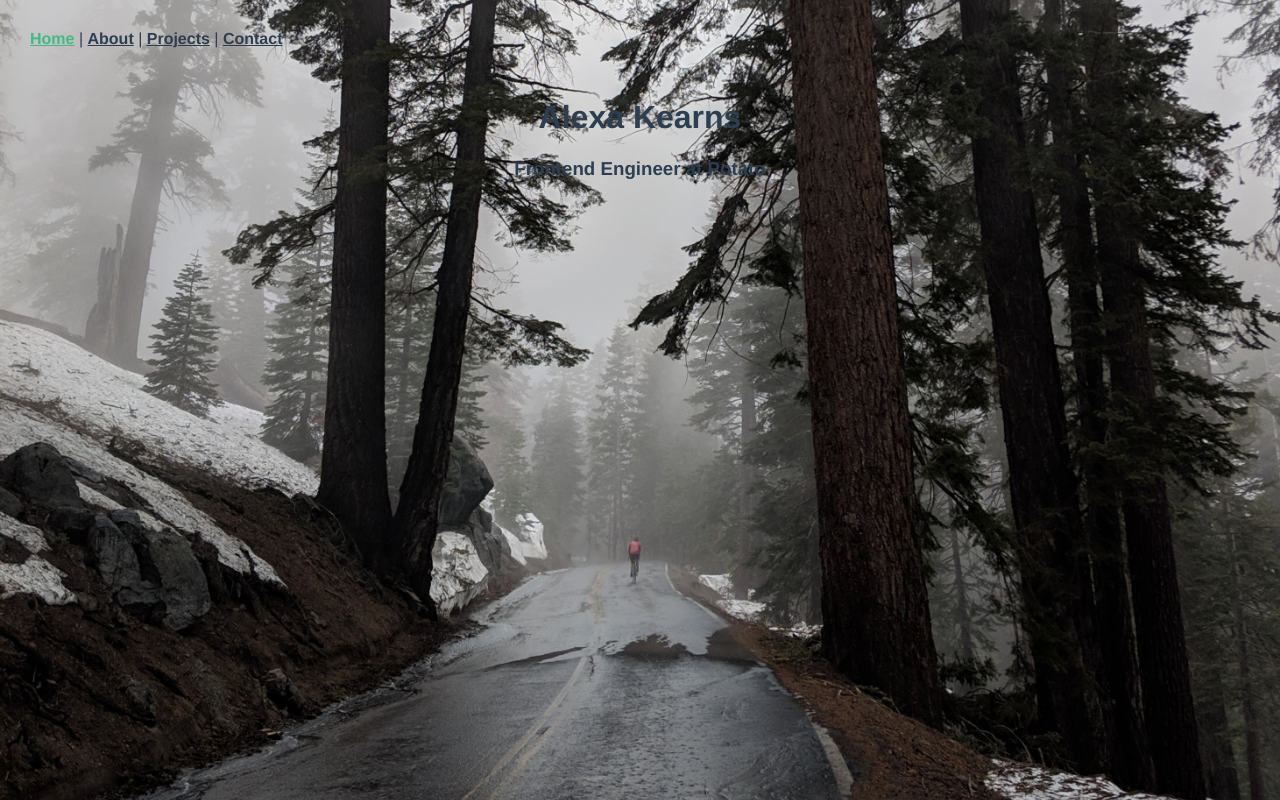
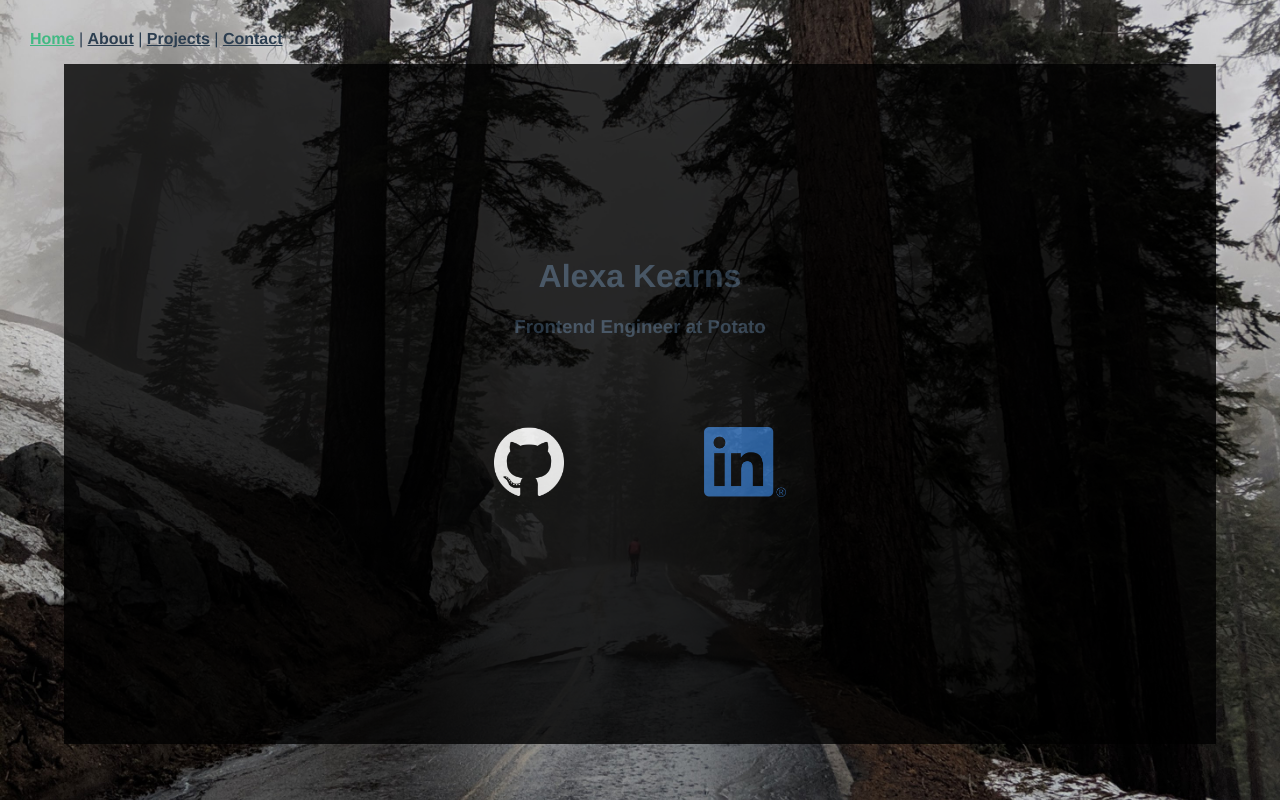
Before and after one commit to alexakearns/alexakearns.com, a Vue app: page / in a window 1280 px wide. Built offline with nearby package versions, Linux system fonts and the light colour scheme.

Commit message:
Add Social to home and .home styling

```diff
--- a/src/views/Home.vue
+++ b/src/views/Home.vue
@@ -1,16 +1,38 @@
 <template>
   <div class="home">
-    <Intro my_name="Alexa Kearns" job_title="Frontend Engineer at Potato" />
+    <Intro my_name="Alexa Kearns" job_title="Frontend Engineer at Potato" company_icon="potato.png" company_url="https://p.ota.to/" alt="Potato logo"/>
+    <Social />
   </div>
 </template>
 
 <script>
 import Intro from "@/components/Intro.vue";
+import Social from "@/components/Social.vue";
 
 export default {
   name: "Home",
   components: {
     Intro,
+    Social,
   },
 };
 </script>
+
+<style>
+.home {
+  align-content: center;
+  background: #000;
+  bottom: 0;
+  height: 80vh;
+  left: 0;
+  margin: 5%;
+  opacity: 0.8;
+  right: 0;
+  padding: 20px;
+  position: absolute;
+  text-align: center;
+  top: 0;
+  /* mix-blend-mode: screen; */
+  /* z-index: 1; */
+}
+</style>
```
